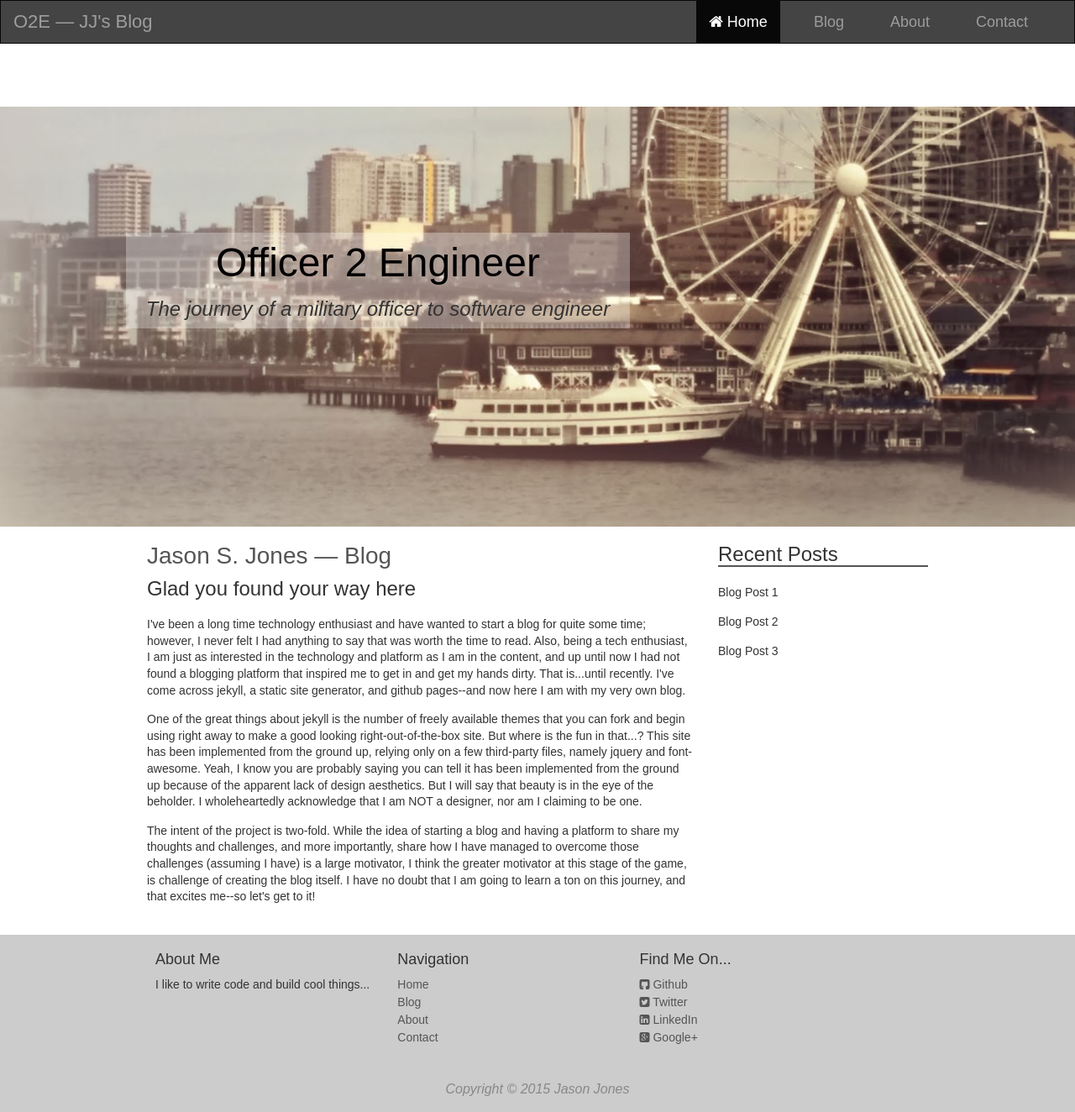
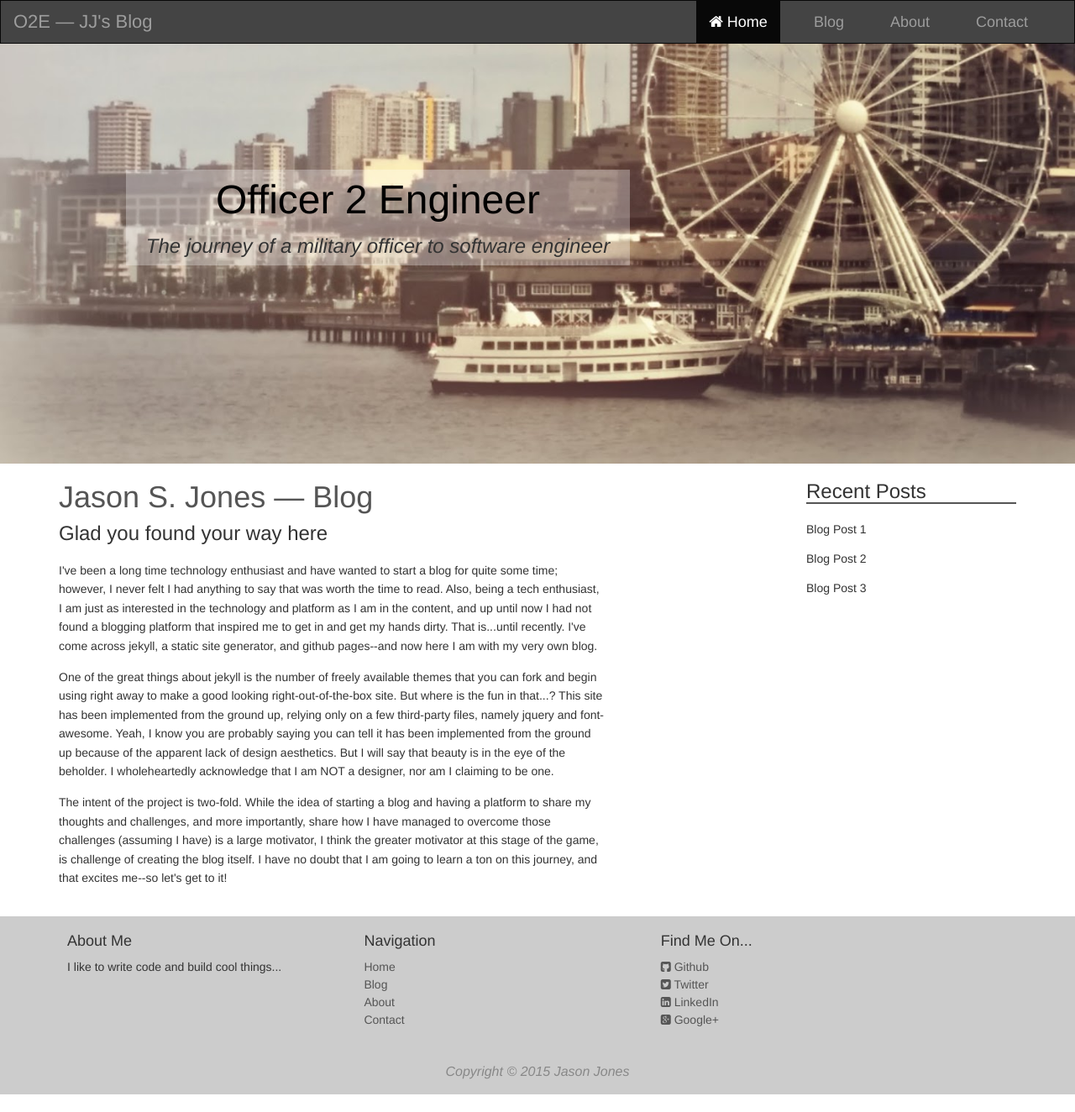
Before and after one commit to jasonsjones/jasonsjones.github.io, a Jekyll site: the page built from index.html, in a window 1280 px wide. Shown: the whole page at 84% size. Built offline with Jekyll 4.4.1, drawn with Linux system fonts in a browser that asks for light colours; after the commit the page ends 1303 px from its top, so only the background shows below that.

Commit message:
Initial refactor to use bootstrap -- wip

```diff
--- a/_sass/_base.scss
+++ b/_sass/_base.scss
@@ -9,11 +9,9 @@
 }
 
 body  {
-    font-family: "Arial", sans-serif;
 }
 
 header {
-    margin-top: 75px;
     background: url("../img/BainbridgeFerry.jpg") center bottom;
     background-size: cover;
 
@@ -39,7 +37,6 @@
     margin-bottom: 20px;
 
     h1 {
-        font-size: 2em;
         margin: 20px 0 10px;
         color: #555;
     }
@@ -49,7 +46,7 @@
     }
 
     p {
-        line-height: 1.4em;
+        line-height: 1.6em;
         margin: 0 0 15px 0;
     }
 
--- a/_sass/_layout.scss
+++ b/_sass/_layout.scss
@@ -1,12 +1,5 @@
 
 .clearfix {
-    overflow: auto;
-}
-
-.container {
-    width: 960px;
-    margin: 0 auto;
-    clear: both;
     overflow: auto;
 }
 
```
